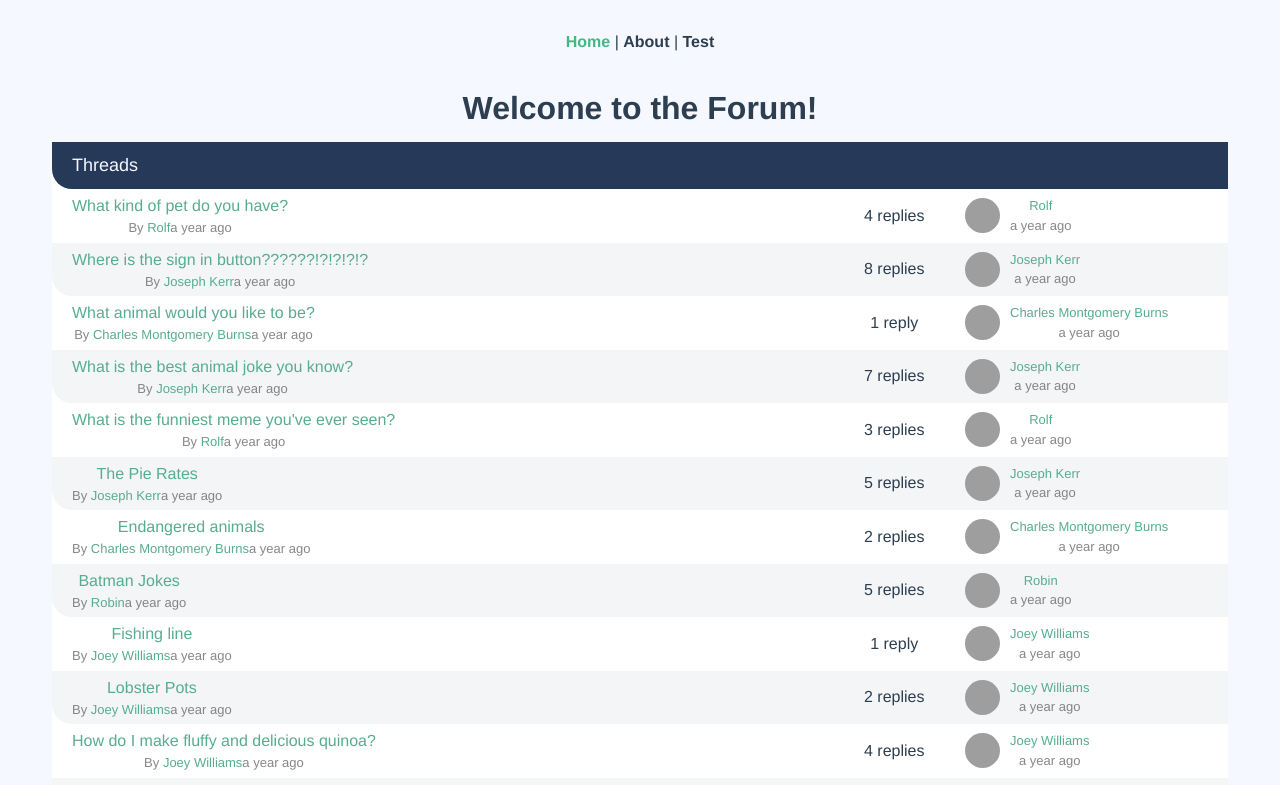
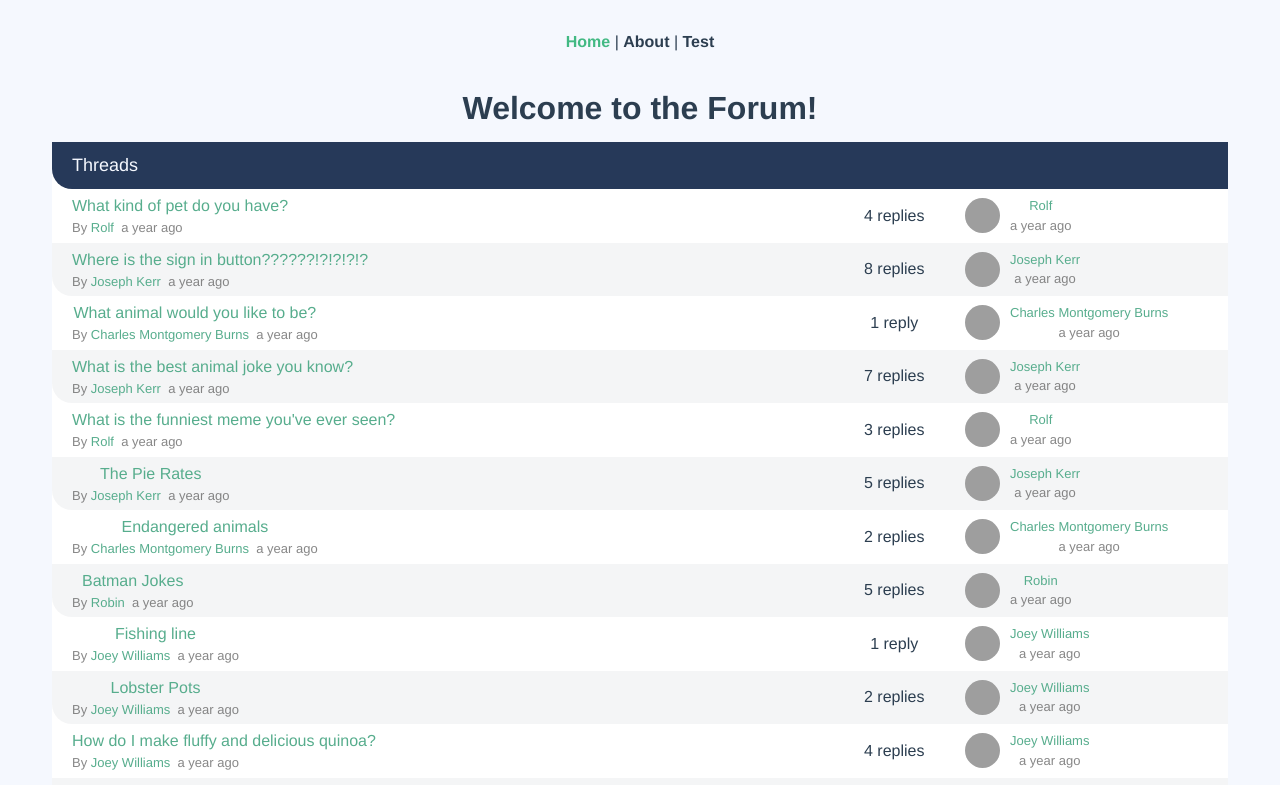
Before and after one commit to training-yoyosan/vue3-forum, a Vue app: page / in a window 1280 px wide. Shown: the top 785 px of the page. Built offline with nearby package versions, Linux system fonts and the light colour scheme; grey boxes are pictures that could not be loaded.

Commit message:
automatically register global components

```diff
--- a/src/components/PostList.vue
+++ b/src/components/PostList.vue
@@ -32,7 +32,6 @@
 
 <script>
 import sourceData from "@/data.json";
-import AppDate from "@/components/AppDate";
 
 export default {
   name: "PostList",
@@ -42,10 +41,6 @@ export default {
       type: Array,
       required: true,
     },
-  },
-
-  components: {
-    AppDate,
   },
 
   data() {
--- a/src/components/ThreadList.vue
+++ b/src/components/ThreadList.vue
@@ -10,8 +10,9 @@
               >{{ thread.title }}
             </router-link>
           </p>
-          <p class="text-faded text-xsmall">
-            By <a href="#">{{ userById(thread.userId).name }}</a>
+          <p class="text-faded text-xsmall text-left">
+            By <a href="#">{{ userById(thread.userId).name }}</a
+            >&nbsp;
             <app-date :timestamp="thread.publishedAt" />
           </p>
         </div>
@@ -45,7 +46,6 @@
 
 <script>
 import sourceData from "@/data.json";
-import AppDate from "@/components/AppDate";
 
 export default {
   name: "ThreadList",
@@ -55,10 +55,6 @@ export default {
       type: Array,
       required: true,
     },
-  },
-
-  components: {
-    AppDate,
   },
 
   data() {
--- a/src/main.js
+++ b/src/main.js
@@ -3,4 +3,21 @@ import App from "./App.vue";
 import router from "./router";
 import store from "./store";
 
-createApp(App).use(store).use(router).mount("#app");
+const app = createApp(App);
+app.use(store);
+app.use(router);
+app.mount("#app");
+
+const requireComponent = require.context(
+  "./components",
+  true,
+  /App[A-Z]\w+\.(vue|js)$/
+);
+requireComponent.keys().forEach(function (fileName) {
+  let baseComponentConfig = requireComponent(fileName);
+  baseComponentConfig = baseComponentConfig.default || baseComponentConfig;
+  const baseComponentName =
+    baseComponentConfig.name ||
+    fileName.replace(/^.+\//, "").replace(/\.\w+$/, "");
+  app.component(baseComponentName, baseComponentConfig);
+});
```
